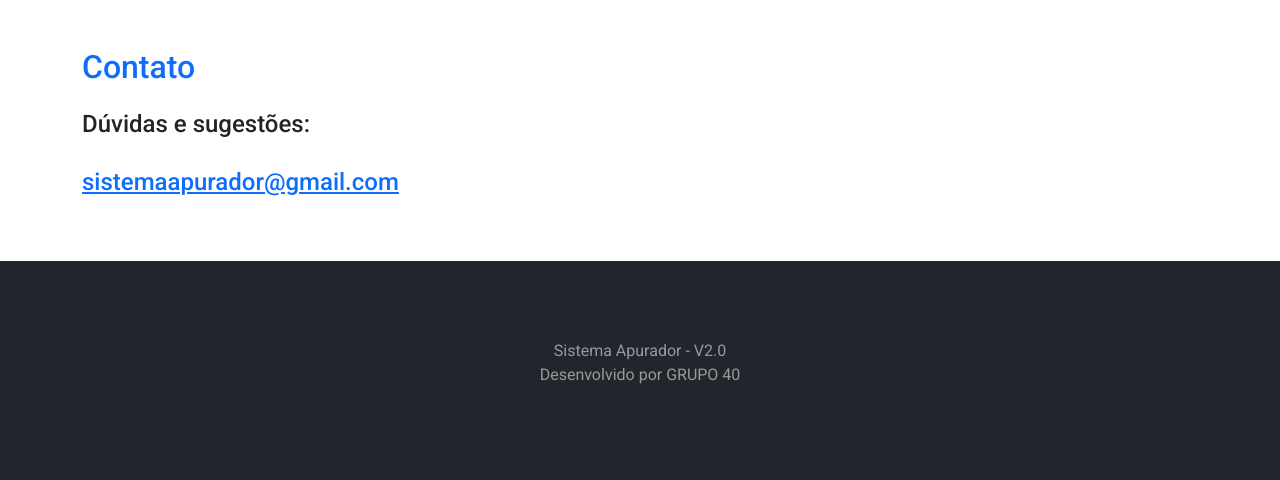
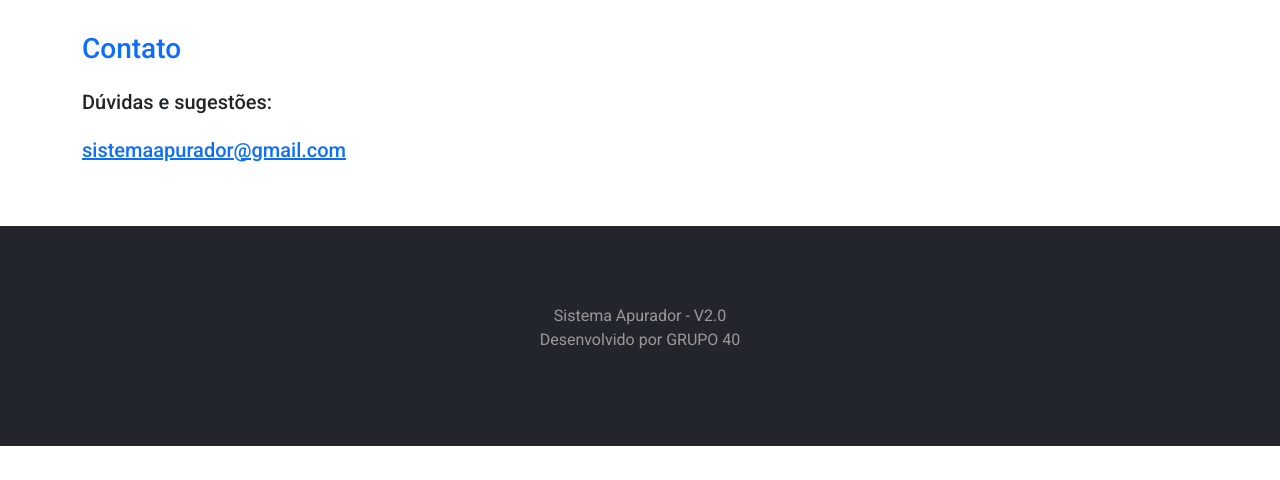
Before and after one commit to heberfontao/Projeto-V2.0, a Flask app: page /contato in a window 1280 px wide. Shown: the part 56-536 px from the top of the page. Run offline with Flask 2, Linux system fonts and the light colour scheme; parts of the project's set-up code (start-up, migrations or seed data) failed here and were passed over; some libraries are stand-ins or nearby versions.

Commit message:
main 2022-07-01

```diff
--- a/app/__init__.py
+++ b/app/__init__.py
@@ -25,7 +25,9 @@ app.config['SQLALCHEMY_TRACK_MODIFICATIONS'] = True
 #app.config['SQLALCHEMY_DATABASE_URI'] = 'sqlite:///sistema.db'
 #app.config['SQLALCHEMY_DATABASE_URI'] = 'mysql://root:sistemaapurador@localhost/sistema'
 #app.config['SQLALCHEMY_DATABASE_URI'] = 'mysql://b6d4b17dca4b6b:fa6bba9c@us-cdbr-east-05.cleardb.net/heroku_c7f16e3a08a9c82'
-app.config['SQLALCHEMY_DATABASE_URI'] = 'mysql://b2e27851b08bb1:ccf4b5fb@us-cdbr-east-06.cleardb.net/heroku_813be3ee8adffef'
+#app.config['SQLALCHEMY_DATABASE_URI'] = 'mysql://b2e27851b08bb1:ccf4b5fb@us-cdbr-east-06.cleardb.net/heroku_813be3ee8adffef'
+app.config['SQLALCHEMY_DATABASE_URI'] = 'mysql://himbrasi_luciano:t7zeoe6ao2bs@144.76.57.69/himbrasi_apurador'
+
 
 database = SQLAlchemy(app)
 bcrypt = Bcrypt(app)
--- a/app/routes.py
+++ b/app/routes.py
@@ -93,7 +93,7 @@ def vendas():
         vendas = Vendas(id_acao=(form_vendas.id_acao.data).id, autor=current_user, data=form_vendas.data.data, quantidade=form_vendas.quantidade.data, valor_unitario=form_vendas.valor_unitario.data, total_taxas=form_vendas.total_taxas.data, total_venda=(form_vendas.valor_unitario.data * form_vendas.quantidade.data)-form_vendas.total_taxas.data, resultado='0.0')
         database.session.add(vendas)
         database.session.commit()
-        flash('Compra Registrada com Sucesso', 'alert-success')
+        flash('Venda Registrada com Sucesso', 'alert-success')
         return redirect(url_for('vendas_lista'))
     return render_template('vendas.html', form_vendas=form_vendas)
 
--- a/app/templates/acoes.html
+++ b/app/templates/acoes.html
@@ -3,7 +3,7 @@
 
 {% block body %}
 <div class="container">
-    <h2 class="text-primary mb-4">Cadastrar ação</h2>
+    <h3 class="text-primary mb-4">Cadastrar ação</h3>
     <div class="row">
         <div class="col">
             <form method="POST" action="" class="border p-4 mt-2">
--- a/app/templates/apuracao.html
+++ b/app/templates/apuracao.html
@@ -1,6 +1,6 @@
 {% extends 'base.html' %} {% block body %}
 <div class="container">
-  <h2 class="text-primary mb-4">Realizar apuração dos resultados</h2>
+  <h3 class="text-primary mb-4">Realizar apuração dos resultados</h3>
   <div class="row">
     <div class="col">
       <form method="POST" action="" class="border p-4 mt-2">
--- a/app/templates/base.html
+++ b/app/templates/base.html
@@ -14,7 +14,7 @@
 <body>
   {% include 'navbar.html' %}
 
-  <div class="container pb-4">
+  <div class="container pb-2">
     {% with mensagens = get_flashed_messages(with_categories=True) %} {% if
     mensagens %} {% for categoria, mensagem in mensagens %}
     <div class="alert {{ categoria }}">{{ mensagem }}</div>
--- a/app/templates/compras.html
+++ b/app/templates/compras.html
@@ -1,6 +1,6 @@
 {% extends 'base.html' %} {% block body %}
 <div class="container">
-  <h2 class="text-primary mb-4">Lançar compras realizadas</h2>
+  <h3 class="text-primary mb-4">Lançar compras realizadas</h3>
   <div class="row">
     <div class="col">
       <form method="POST" action="" class="border p-4 mt-2">
--- a/app/templates/contato.html
+++ b/app/templates/contato.html
@@ -2,10 +2,10 @@
 
 {% block body %}
 <div class="container">
-    <h2 class="text-primary mb-4">Contato</h2>
-    <h4>Dúvidas e sugestões: <br> <br>
+    <h3 class="text-primary mb-4">Contato</h3>
+    <h5>Dúvidas e sugestões: <br> <br>
         <a href="mailto:sistemaapurador@gmail.com">sistemaapurador@gmail.com</a>
-    </h4>
+    </h5>
 
 </div>
 {% endblock %}
--- a/app/templates/cotacao.html
+++ b/app/templates/cotacao.html
@@ -1,6 +1,6 @@
 {% extends 'base.html' %} {% block body %}
 <div class="container">
-  <h2 class="text-primary mb-4">Buscar Cotação das Ações</h2>
+  <h3 class="text-primary mb-4">Buscar Cotação das Ações</h3>
   <div class="row">
     <div class="col">
       <form method="POST" action="" class="border p-4 mt-2">
--- a/app/templates/usuarios.html
+++ b/app/templates/usuarios.html
@@ -4,7 +4,7 @@
 {% block body %}
 
 <div class="container">
-    <h2 class="text-primary mb-4">Usuários</h2>
+    <h3 class="text-primary mb-4">Usuários</h3>
 
 
 
--- a/app/templates/vendas.html
+++ b/app/templates/vendas.html
@@ -3,7 +3,7 @@
 
 {% block body %}
 <div class="container">
-    <h2 class="text-primary mb-4">Lançar vendas realizadas</h2>
+    <h3 class="text-primary mb-4">Lançar vendas realizadas</h3>
     <div class="row">
         <div class="col">
             <form method="POST" action="" class="border p-4 mt-2">
```
